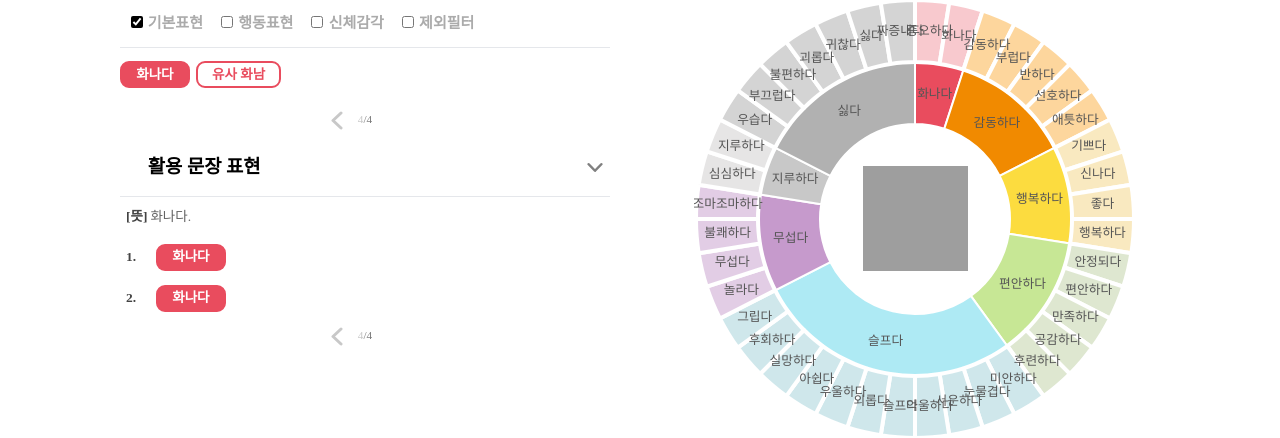
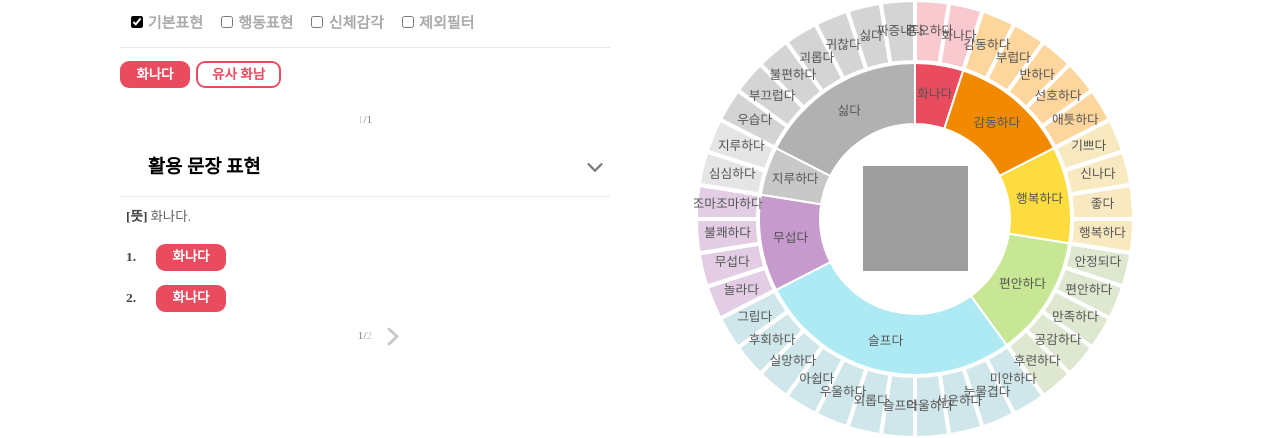
Before and after one commit to jun3047/word_dic, a React (Create React App) app in the folder word-dic-web/: page / in a window 1280 px wide. Shown: the part 240-678 px from the top of the page. Built offline with nearby package versions, Linux system fonts and the light colour scheme; grey boxes are pictures that could not be loaded; a web font is replaced by a local one.

Commit message:
feat(pagination): page split logic

```diff
--- a/word-dic-web/src/App.jsx
+++ b/word-dic-web/src/App.jsx
@@ -106,9 +106,6 @@ const App = () => {
               setOn활용표현={()=>setOn활용표현(!on활용표현)}
               mean={wordData['뜻']}
               data={wordData['예문']}
-              lastNum={4}
-              nowPageNum={1}
-              setNowPageNum={()=>{}}
               word={word}
             />
         </div>
--- a/word-dic-web/src/components/PagiNation.jsx
+++ b/word-dic-web/src/components/PagiNation.jsx
@@ -1,13 +1,11 @@
 const PagiNation = ({lastNum, nowPageNum, setNowPageNum}) => {
-
-    // 베리에이션에 대해 디자이너한테 문의해야 함
 
     const isFirst = nowPageNum === 1;
     const isLast = nowPageNum === lastNum;
 
     return (
         <nav className="flex gap-20r my-12r">
-            <img className={`${isFirst ? 'opacity-0' : 'opacity-100'} `}
+            <img onClick={()=>setNowPageNum(nowPageNum - 1)} className={`${isFirst ? 'opacity-0' : 'opacity-100'} `}
                 src="/svg/leftArraw.svg" alt="왼쪽 화살표"
             />
             <p className="caption-1">
@@ -15,7 +13,7 @@ const PagiNation = ({lastNum, nowPageNum, setNowPageNum}) => {
                 <span className="text-[#7C7C7C]">/</span>
                 <span className={`${isLast ? 'text-[#7C7C7C]':'text-[#C8C8C8]'}`}>{lastNum}</span>
             </p>
-            <img className={`${isLast ? 'opacity-0' : 'opacity-100'}`}
+            <img onClick={()=>setNowPageNum(nowPageNum + 1)} className={`${isLast ? 'opacity-0' : 'opacity-100'}`}
                 src="/svg/rightArraw.svg" alt="오른쪽 화살표"
             />
         </nav>
--- a/word-dic-web/src/components/유사단어표현.jsx
+++ b/word-dic-web/src/components/유사단어표현.jsx
@@ -2,6 +2,9 @@ import PagiNation from "./PagiNation"
 import WordBox from "./WordBox"
 import PopUp from './PopUp';
 import { useEffect, useState } from "react";
+
+
+const PAGE_SIZE = 4; // 페이지당 표시할 항목의 수
 
 const 유사단어표현 = (
     {
@@ -43,10 +46,26 @@ const 유사단어표현 = (
 
     const [_유사표현List, _set유사표현List] = useState(sorted유사표현(nowAlign, nowFilterList, 유사표현List))
 
+
     useEffect(()=>{
         const _sorted유사표현 = sorted유사표현(nowAlign, nowFilterList, 유사표현List)
         _set유사표현List(_sorted유사표현)
+
+        setPage(1);
+
     },[nowAlign, nowFilterList, 유사표현List])
+
+    const [page, setPage] = useState(1); // 현재 페이지 번호
+    const [paginatedList, setPaginatedList] = useState([]); // 현재 페이지에 해당하는 리스트
+
+    // 페이지 변경이나 유사표현List 변경 시 분할 리스트 업데이트
+    useEffect(() => {
+      const start = (page - 1) * PAGE_SIZE;
+      const end = start + PAGE_SIZE;
+
+      setPaginatedList(_유사표현List.slice(start, end));
+
+    }, [_유사표현List, page]);
 
     return (
         <main className="flex flex-col items-center justify-center w-full h-full px-40r">
@@ -72,15 +91,15 @@ const 유사단어표현 = (
             <hr className="w-full h-1r bg-[#E5E5E5]"/>
             <section className="flex flex-wrap w-full my-18r mx-48r gap-8r">
                 {
-                    _유사표현List.map((_word, i) =>
+                    paginatedList.map((_word, i) =>
                         <WordBox active={word === _word.text} setWord={(text)=>setWord(text)} key={i} word={_word.text} 소속={_word['소속']} />
                     )
                 }
             </section>
             <PagiNation
-                lastNum={4}
-                nowPageNum={4}
-                setNowPageNum={() => {}}
+                lastNum={Math.ceil(_유사표현List.length / PAGE_SIZE)}
+                nowPageNum={page}
+                setNowPageNum={setPage}
             />
         </main>
     )
--- a/word-dic-web/src/components/활용표현문장.jsx
+++ b/word-dic-web/src/components/활용표현문장.jsx
@@ -1,29 +1,43 @@
-import { useEffect } from "react";
+import { useEffect, useState } from "react";
 import PagiNation from "./PagiNation"
 import WordBox from "./WordBox"
+
+const PAGE_SIZE = 2; // 페이지당 표시할 항목의 수
 
 const 활용표현문장 = (
     {
         word,
         mean,
         data,
-        lastNum,
-        nowPageNum,
-        setNowPageNum,
         on활용표현,
         setOn활용표현,
         소속
     }) => {
 
+    const [page, setPage] = useState(1); // 현재 페이지 번호
+    const [paginatedList, setPaginatedList] = useState([]); // 현재 페이지에 해당하는 리스트
 
-    const initWordData = data.slice((nowPageNum-1)*2, nowPageNum*2).map((text, i) => {
-        return text.split(word);
-    })
+    // 페이지 변경이나 유사표현List 변경 시 분할 리스트 업데이트
 
-    useEffect(()=>{
-        console.log('-mean', mean)
-        console.log('-word', word)
-    },[mean, word ]);
+    useEffect(() => {
+        setPage(1);
+    }, [word]);
+
+    useEffect(() => {
+        const start = (page - 1) * PAGE_SIZE;
+        const end = start + PAGE_SIZE;
+
+        const _data = data.slice(start, end).map((text, i) => {
+            return text.split(word);
+        });
+
+        console.log('setPaginatedList(_data):', _data)
+        console.log('data:', data)
+
+        setPaginatedList(_data);
+
+    }, [data, page]);
+
 
     return (
         <section className="flex flex-col items-center justify-center w-full h-full px-40r">
@@ -43,9 +57,9 @@ const 활용표현문장 = (
                         {mean}
                     </p>
                     {
-                        initWordData.map((text, i) => (
+                        paginatedList.map((text, i) => (
                                 <p key={i} className="body-text text-[#636363] h-54r w-full flex items-center">
-                                    <span className="font-semibold text-[#434343] w-40r">{i+1}.</span>
+                                    <span className="font-semibold text-[#434343] w-40r">{i+1+(page-1)*2}.</span>
                                     <p className="flex items-center gap-6r">
                                     {text[0]}
                                     <WordBox active={true} word={word} 소속={소속} />
@@ -57,9 +71,9 @@ const 활용표현문장 = (
                     }
                 </div>
                 <PagiNation
-                    lastNum={lastNum}
-                    nowPageNum={4}
-                    setNowPageNum={setNowPageNum}
+                    nowPageNum={page}
+                    setNowPageNum={setPage}
+                    lastNum={Math.ceil(data.length / PAGE_SIZE)}
                 />
                 </>)
                 :
```
